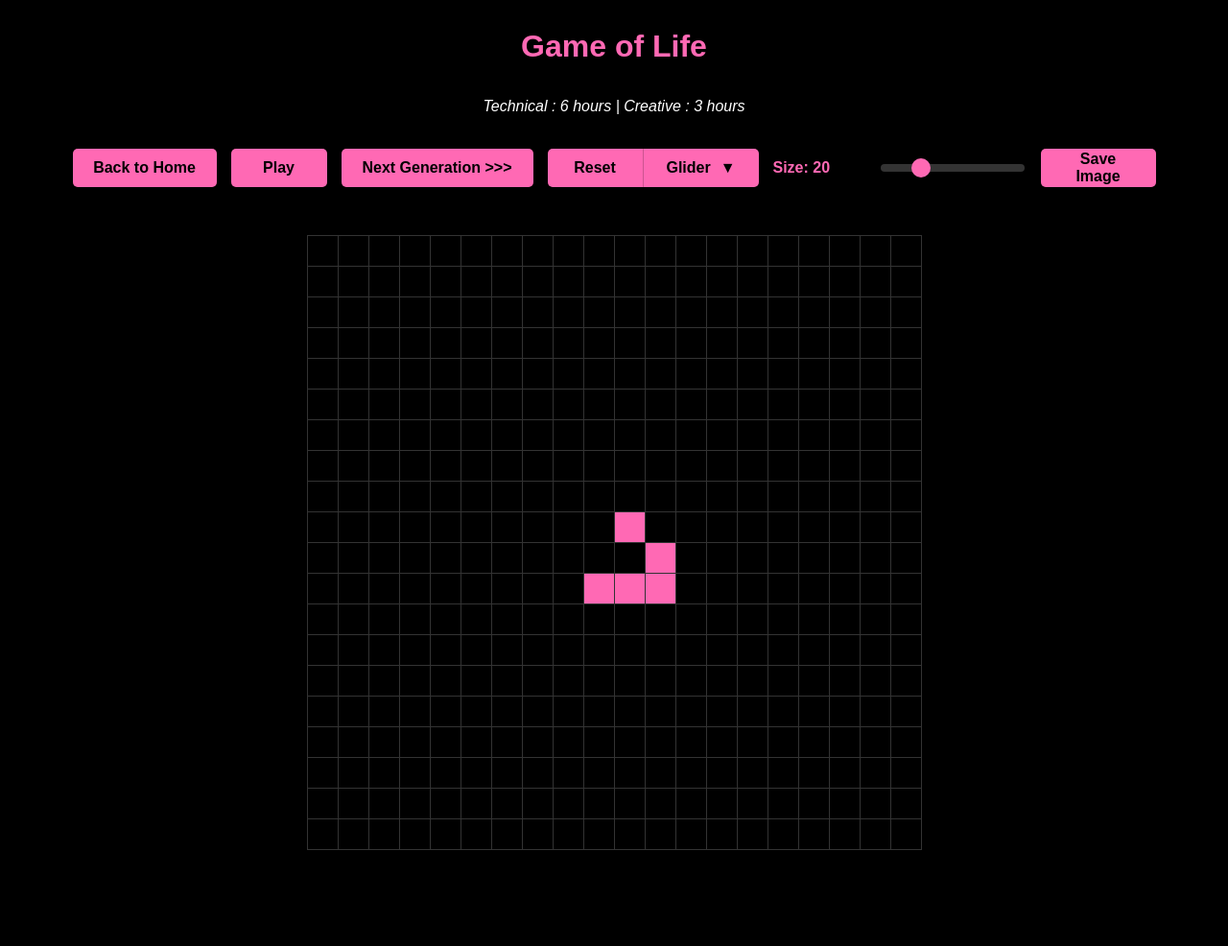
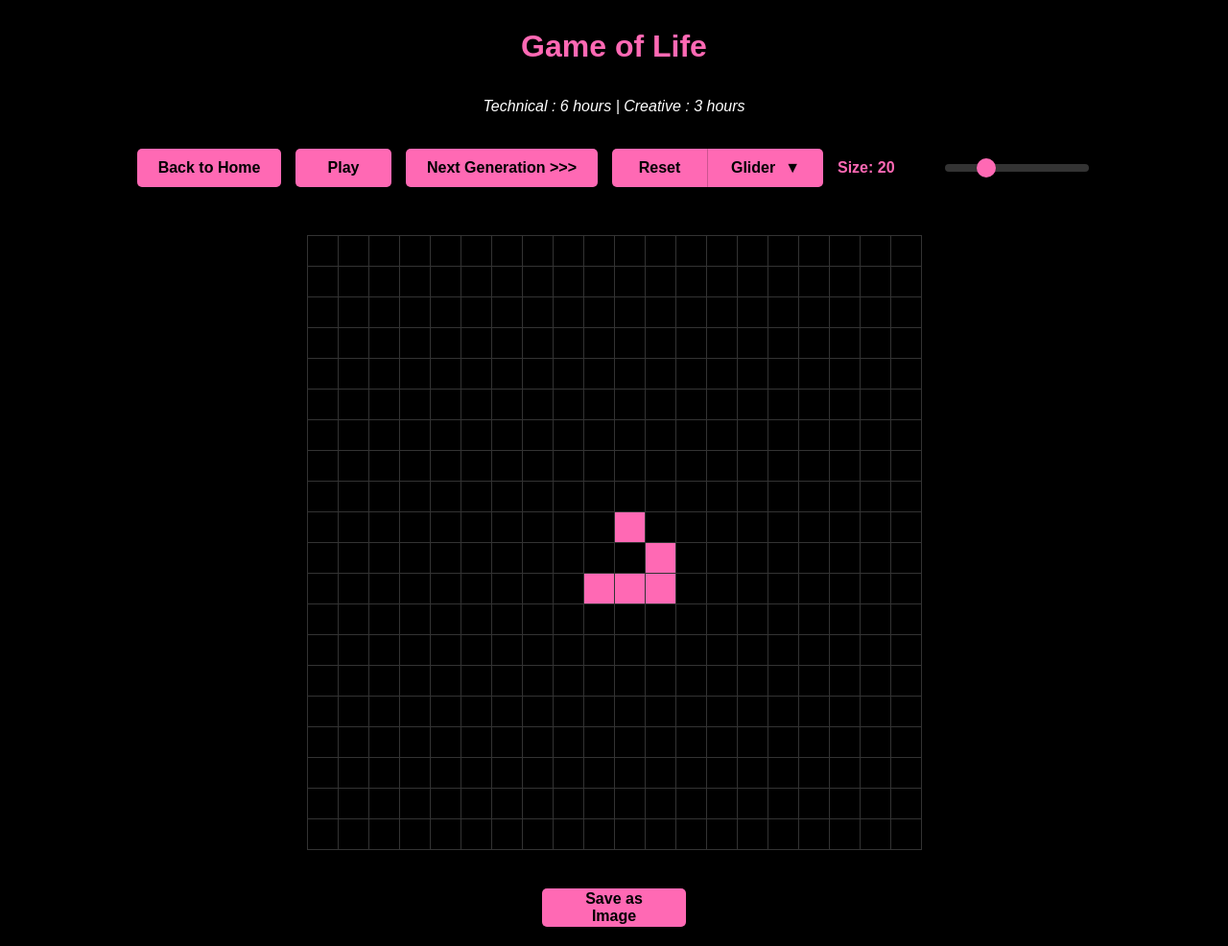
Before and after one commit to lawsonM525/lawsonm525.github.io, a PHP site: page /home.html in a window 1280 px wide. Shown: the whole page at 96% size. Before the commit the page ends 886 px from the top, so only its background shows below. Run offline with PHP 8.4, Linux system fonts and the light colour scheme.

Commit message:
Update save button styles and move save control section in home.html

```diff
--- a/Hw6/CSS/game.css
+++ b/Hw6/CSS/game.css
@@ -166,7 +166,7 @@ p {
     }
 
     #saveBtn {
-        width: auto;
+        width: 130px;
     }
 }
 
@@ -279,7 +279,12 @@ p {
     margin-right: 2px;
 }
 
-/* Add styles for the save button */
+/* Update save button styles */
+.save-control {
+    margin-top: 20px;
+    text-align: center;
+}
+
 #saveBtn {
-    width: 120px;
+    width: 150px;
 }
--- a/Hw6/home.html
+++ b/Hw6/home.html
@@ -45,9 +45,6 @@
                 <label for="gridSize">Size: <span id="sizeValue">20</span></label>
                 <input type="range" id="gridSize" min="10" max="50" value="20" step="5">
             </div>
-
-            <!-- Save control -->
-            <button id="saveBtn" class="control-btn">Save Image</button>
         </div>
 
         <!-- Game grid -->
@@ -55,7 +52,12 @@
             <table id="gameGrid"></table>
         </div>
 
-        <!-- Hidden canvas for image generation -->
+        <!-- Save control (moved here) -->
+        <div class="save-control">
+            <button id="saveBtn" class="control-btn">Save as Image</button>
+        </div>
+
+        <!-- Hidden canvas -->
         <canvas id="saveCanvas" style="display: none;"></canvas>
     </div>
 
```
